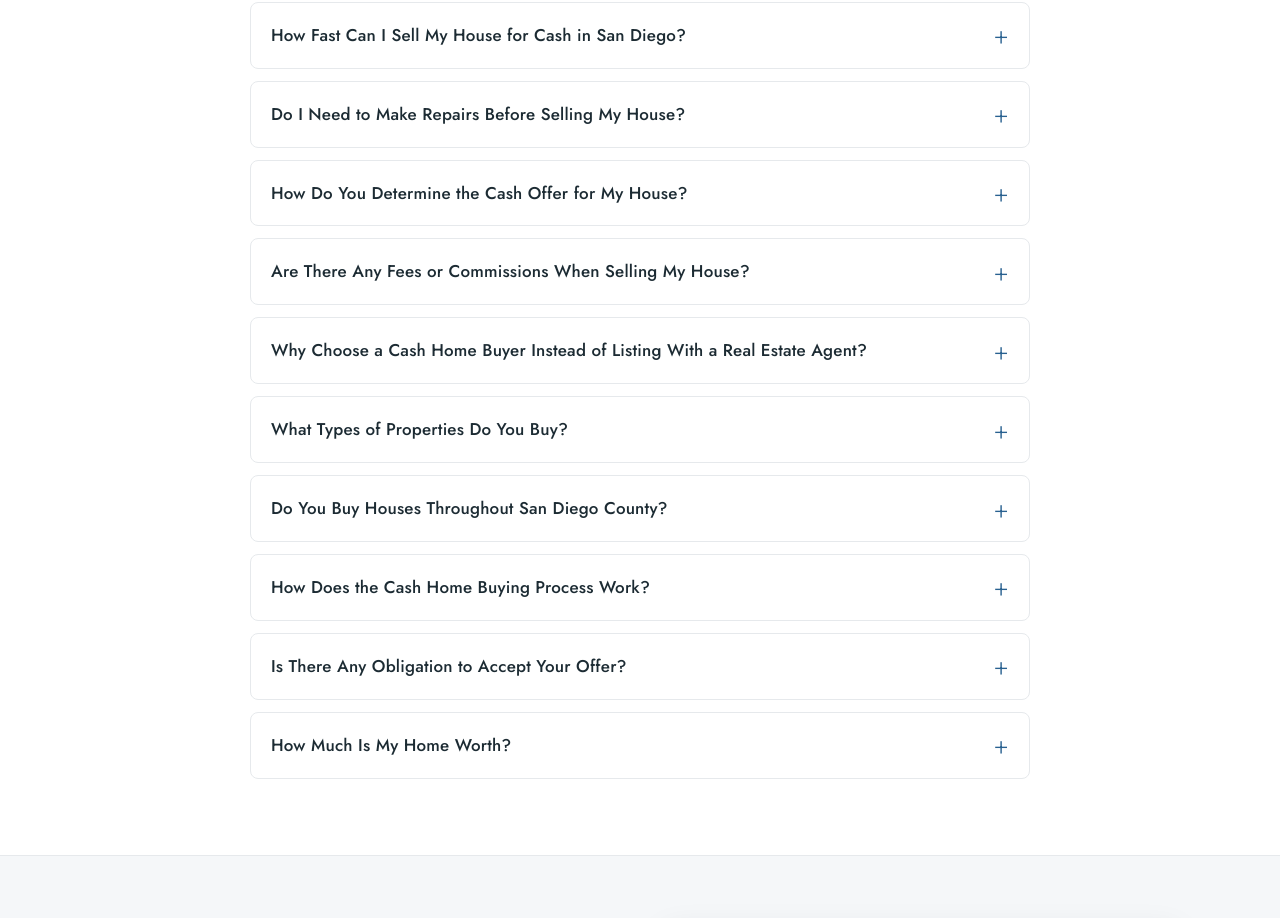
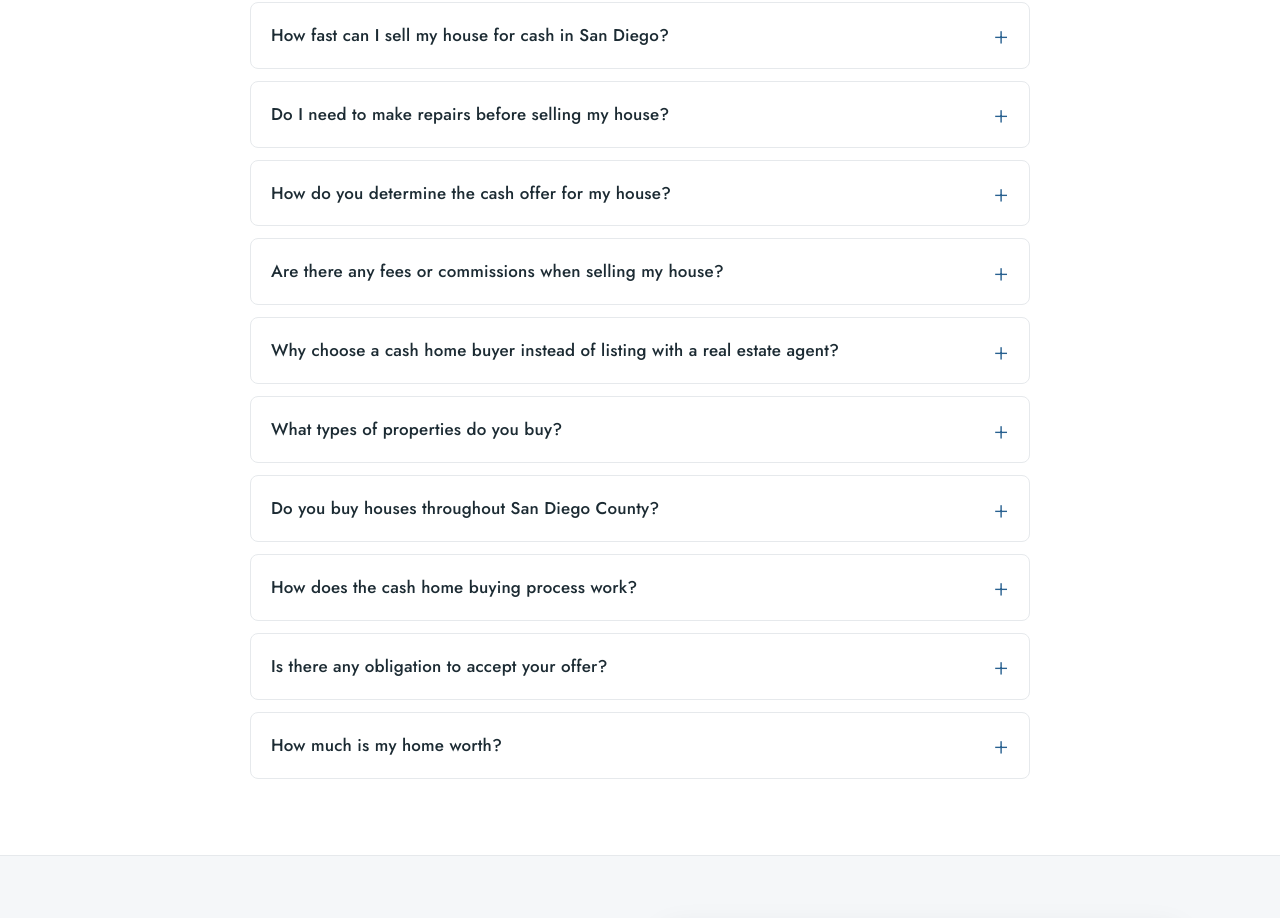
Before and after one commit to sezginsezer11/sellmyhomesforcash, a Next.js app: page / in a window 1280 px wide. Shown: the part 2412-3330 px from the top of the page. Built offline with nearby package versions, Linux system fonts and the light colour scheme.

Commit message:
FAQ questions to sentence case

```diff
--- a/app/page.js
+++ b/app/page.js
@@ -208,7 +208,7 @@ export default function Home() {
           <h2 className="smhc-h2">Frequently Asked Questions</h2>
 
           <details className="smhc-faq">
-            <summary>How Fast Can I Sell My House for Cash in San Diego?</summary>
+            <summary>How fast can I sell my house for cash in San Diego?</summary>
             <div className="smhc-faq-body">
               <p>Most San Diego homeowners receive a cash offer within 24 hours and
               can close in as little as 7 days. Because there&rsquo;s no lender,
@@ -219,7 +219,7 @@ export default function Home() {
           </details>
 
           <details className="smhc-faq">
-            <summary>Do I Need to Make Repairs Before Selling My House?</summary>
+            <summary>Do I need to make repairs before selling my house?</summary>
             <div className="smhc-faq-body">
               <p>No. You sell completely as-is. There&rsquo;s no cleaning, staging, or
               contractor work required, and no inspections to pass. Whether the
@@ -229,7 +229,7 @@ export default function Home() {
           </details>
 
           <details className="smhc-faq">
-            <summary>How Do You Determine the Cash Offer for My House?</summary>
+            <summary>How do you determine the cash offer for my house?</summary>
             <div className="smhc-faq-body">
               <p>Your offer is based on your home&rsquo;s location, size, and condition,
               along with recent comparable sales in your San Diego neighborhood,
@@ -240,7 +240,7 @@ export default function Home() {
           </details>
 
           <details className="smhc-faq">
-            <summary>Are There Any Fees or Commissions When Selling My House?</summary>
+            <summary>Are there any fees or commissions when selling my house?</summary>
             <div className="smhc-faq-body">
               <p>There are no agent commissions and no listing fees. You also skip
               the typical costs of preparing a home for market — repairs, staging,
@@ -250,7 +250,7 @@ export default function Home() {
           </details>
 
           <details className="smhc-faq">
-            <summary>Why Choose a Cash Home Buyer Instead of Listing With a Real Estate Agent?</summary>
+            <summary>Why choose a cash home buyer instead of listing with a real estate agent?</summary>
             <div className="smhc-faq-body">
               <p>A traditional listing can be the right choice when you have time
               and a move-in-ready home, and it often brings a higher sale price. A
@@ -262,7 +262,7 @@ export default function Home() {
           </details>
 
           <details className="smhc-faq">
-            <summary>What Types of Properties Do You Buy?</summary>
+            <summary>What types of properties do you buy?</summary>
             <div className="smhc-faq-body">
               <p>We buy a wide range of properties — single-family homes,
               townhomes, condos, multi-unit buildings, and more — in nearly any
@@ -272,7 +272,7 @@ export default function Home() {
           </details>
 
           <details className="smhc-faq">
-            <summary>Do You Buy Houses Throughout San Diego County?</summary>
+            <summary>Do you buy houses throughout San Diego County?</summary>
             <div className="smhc-faq-body">
               <p>Yes. We purchase homes across San Diego County, from the coast to
               inland communities. If your property is in the county, we&rsquo;d be glad
@@ -281,7 +281,7 @@ export default function Home() {
           </details>
 
           <details className="smhc-faq">
-            <summary>How Does the Cash Home Buying Process Work?</summary>
+            <summary>How does the cash home buying process work?</summary>
             <div className="smhc-faq-body">
               <p>It&rsquo;s three simple steps: share a few details about your home and
               timeline, receive a fair cash offer (often within 24 hours), and if
@@ -291,7 +291,7 @@ export default function Home() {
           </details>
 
           <details className="smhc-faq">
-            <summary>Is There Any Obligation to Accept Your Offer?</summary>
+            <summary>Is there any obligation to accept your offer?</summary>
             <div className="smhc-faq-body">
               <p>None at all. Requesting an offer is free and there&rsquo;s no pressure
               to accept. If it&rsquo;s not the right fit, we&rsquo;re happy to point you toward
@@ -300,7 +300,7 @@ export default function Home() {
           </details>
 
           <details className="smhc-faq">
-            <summary>How Much Is My Home Worth?</summary>
+            <summary>How much is my home worth?</summary>
             <div className="smhc-faq-body">
               <p>The best way to find out is to request a free, no-obligation cash
               offer. We&rsquo;ll review your home&rsquo;s details and recent comparable San
@@ -456,16 +456,16 @@ export default function Home() {
             { '@type': 'WebSite', '@id': 'https://www.sellmyhomesforcash.com/#website', url: 'https://www.sellmyhomesforcash.com/', name: 'Cash Home Offer' },
             { '@type': 'WebPage', '@id': 'https://www.sellmyhomesforcash.com/#webpage', url: 'https://www.sellmyhomesforcash.com/', name: 'Sell My Home Fast For Cash | No Fees, No Repairs', isPartOf: { '@id': 'https://www.sellmyhomesforcash.com/#website' }, description: 'Get a fair, no-obligation cash offer on your home. Sell as-is with no repairs, no showings, and no agent fees.' },
             { '@type': 'FAQPage', '@id': 'https://www.sellmyhomesforcash.com/#faq', mainEntity: [
-              { '@type': 'Question', name: 'How Fast Can I Sell My House for Cash in San Diego?', acceptedAnswer: { '@type': 'Answer', text: 'Most San Diego homeowners receive a cash offer within 24 hours and can close in as little as 7 days, since there is no lender, appraisal, or financing contingency to wait on. If you need more time, you pick a later closing date.' } },
-              { '@type': 'Question', name: 'Do I Need to Make Repairs Before Selling My House?', acceptedAnswer: { '@type': 'Answer', text: 'No. You sell completely as-is with no cleaning, staging, contractor work, or inspections. Whether the home needs cosmetic updates or major repairs, you can leave behind anything you do not want to take.' } },
-              { '@type': 'Question', name: 'How Do You Determine the Cash Offer for My House?', acceptedAnswer: { '@type': 'Answer', text: 'The offer is based on your home location, size, and condition, plus recent comparable sales in your San Diego neighborhood, minus the cost of any work needed to bring it to market. We explain how the number was reached.' } },
-              { '@type': 'Question', name: 'Are There Any Fees or Commissions When Selling My House?', acceptedAnswer: { '@type': 'Answer', text: 'There are no agent commissions and no listing fees. You also skip repairs, staging, and months of carrying costs. Any standard closing costs are explained up front.' } },
-              { '@type': 'Question', name: 'Why Choose a Cash Home Buyer Instead of Listing With a Real Estate Agent?', acceptedAnswer: { '@type': 'Answer', text: 'A traditional listing often brings a higher price when you have time and a move-in-ready home. A cash sale trades some price for speed, certainty, and convenience, which makes the most sense when you need to sell quickly or the home needs work.' } },
-              { '@type': 'Question', name: 'What Types of Properties Do You Buy?', acceptedAnswer: { '@type': 'Answer', text: 'We buy single-family homes, townhomes, condos, multi-unit buildings, and more, in nearly any condition, including inherited homes, rentals with tenants, and properties facing foreclosure.' } },
-              { '@type': 'Question', name: 'Do You Buy Houses Throughout San Diego County?', acceptedAnswer: { '@type': 'Answer', text: 'Yes. We purchase homes across San Diego County, from the coast to inland communities, and can make a no-obligation cash offer on properties throughout the county.' } },
-              { '@type': 'Question', name: 'How Does the Cash Home Buying Process Work?', acceptedAnswer: { '@type': 'Answer', text: 'Three steps: share details about your home and timeline, receive a fair cash offer often within 24 hours, and if you accept, choose your closing date. No showings, no repairs, and no obligation.' } },
-              { '@type': 'Question', name: 'Is There Any Obligation to Accept Your Offer?', acceptedAnswer: { '@type': 'Answer', text: 'None. Requesting an offer is free with no pressure to accept, and if it is not the right fit we can point you toward other options.' } },
-              { '@type': 'Question', name: 'How Much Is My Home Worth?', acceptedAnswer: { '@type': 'Answer', text: 'The best way to find out is to request a free, no-obligation cash offer. We review your home details and recent comparable San Diego sales, then share a fair figure and how we arrived at it.' } },
+              { '@type': 'Question', name: 'How fast can I sell my house for cash in San Diego?', acceptedAnswer: { '@type': 'Answer', text: 'Most San Diego homeowners receive a cash offer within 24 hours and can close in as little as 7 days, since there is no lender, appraisal, or financing contingency to wait on. If you need more time, you pick a later closing date.' } },
+              { '@type': 'Question', name: 'Do I need to make repairs before selling my house?', acceptedAnswer: { '@type': 'Answer', text: 'No. You sell completely as-is with no cleaning, staging, contractor work, or inspections. Whether the home needs cosmetic updates or major repairs, you can leave behind anything you do not want to take.' } },
+              { '@type': 'Question', name: 'How do you determine the cash offer for my house?', acceptedAnswer: { '@type': 'Answer', text: 'The offer is based on your home location, size, and condition, plus recent comparable sales in your San Diego neighborhood, minus the cost of any work needed to bring it to market. We explain how the number was reached.' } },
+              { '@type': 'Question', name: 'Are there any fees or commissions when selling my house?', acceptedAnswer: { '@type': 'Answer', text: 'There are no agent commissions and no listing fees. You also skip repairs, staging, and months of carrying costs. Any standard closing costs are explained up front.' } },
+              { '@type': 'Question', name: 'Why choose a cash home buyer instead of listing with a real estate agent?', acceptedAnswer: { '@type': 'Answer', text: 'A traditional listing often brings a higher price when you have time and a move-in-ready home. A cash sale trades some price for speed, certainty, and convenience, which makes the most sense when you need to sell quickly or the home needs work.' } },
+              { '@type': 'Question', name: 'What types of properties do you buy?', acceptedAnswer: { '@type': 'Answer', text: 'We buy single-family homes, townhomes, condos, multi-unit buildings, and more, in nearly any condition, including inherited homes, rentals with tenants, and properties facing foreclosure.' } },
+              { '@type': 'Question', name: 'Do you buy houses throughout San Diego County?', acceptedAnswer: { '@type': 'Answer', text: 'Yes. We purchase homes across San Diego County, from the coast to inland communities, and can make a no-obligation cash offer on properties throughout the county.' } },
+              { '@type': 'Question', name: 'How does the cash home buying process work?', acceptedAnswer: { '@type': 'Answer', text: 'Three steps: share details about your home and timeline, receive a fair cash offer often within 24 hours, and if you accept, choose your closing date. No showings, no repairs, and no obligation.' } },
+              { '@type': 'Question', name: 'Is there any obligation to accept your offer?', acceptedAnswer: { '@type': 'Answer', text: 'None. Requesting an offer is free with no pressure to accept, and if it is not the right fit we can point you toward other options.' } },
+              { '@type': 'Question', name: 'How much is my home worth?', acceptedAnswer: { '@type': 'Answer', text: 'The best way to find out is to request a free, no-obligation cash offer. We review your home details and recent comparable San Diego sales, then share a fair figure and how we arrived at it.' } },
             ] },
           ],
         }) }}
```
